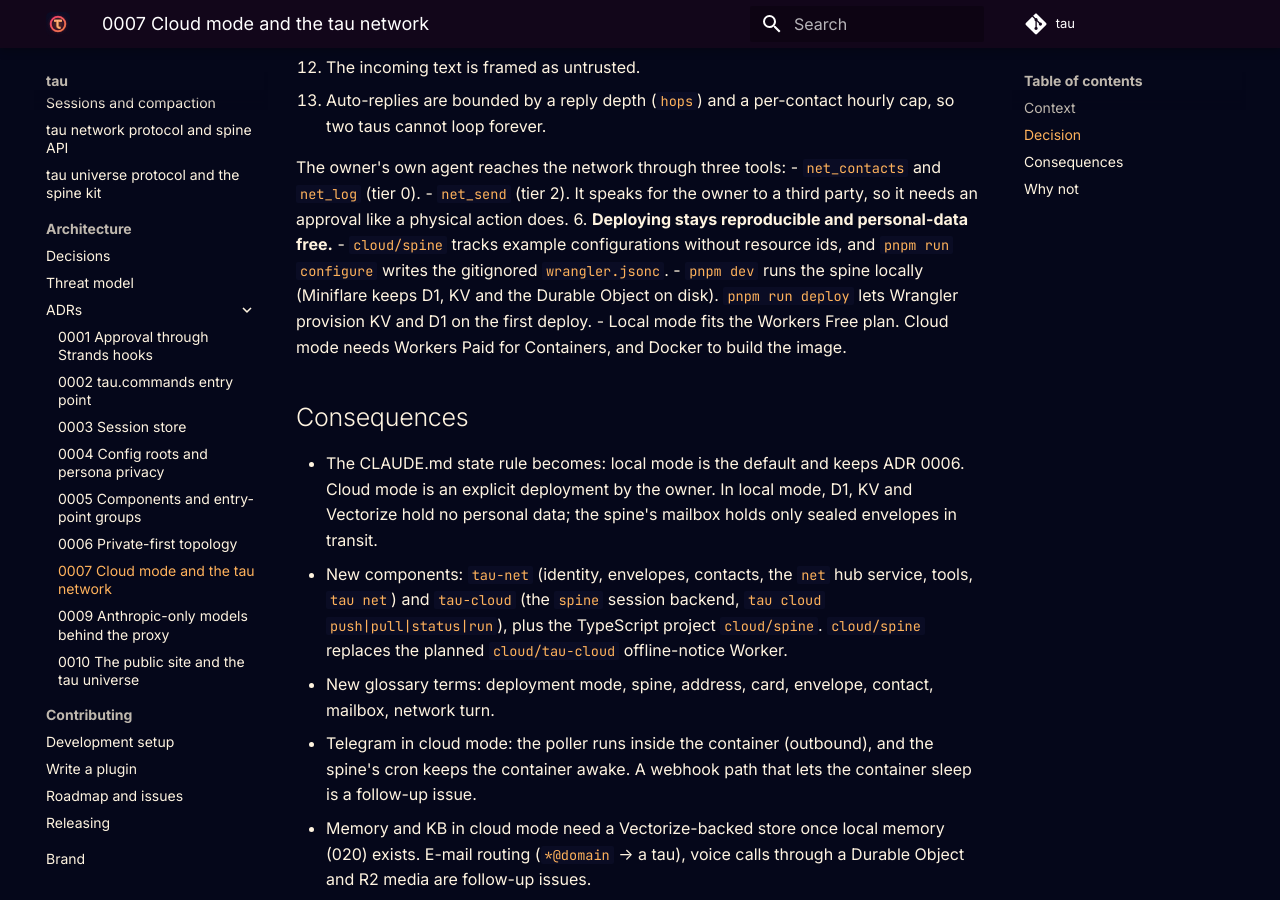
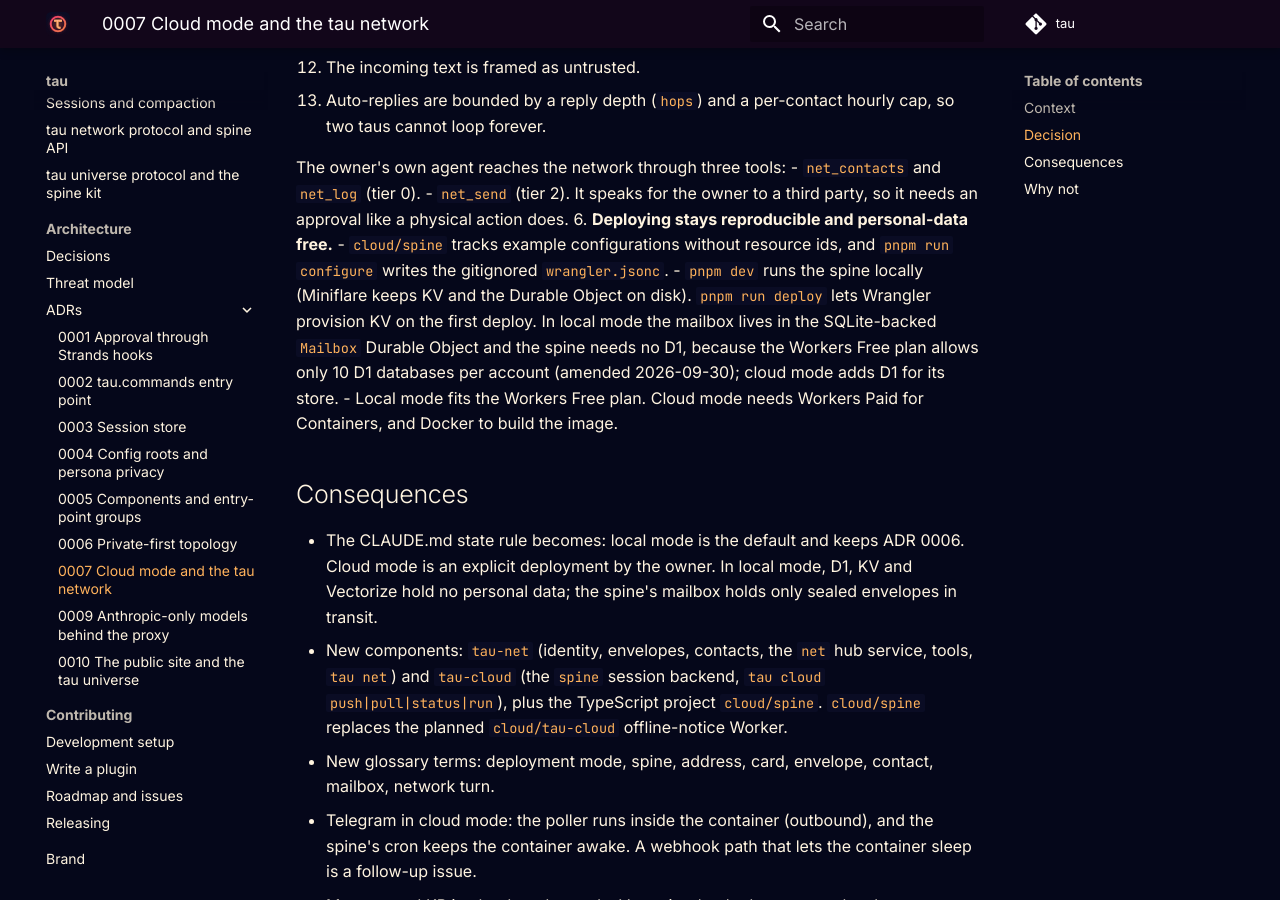
Before and after one commit to fport/tau, an MkDocs documentation site: the page built from docs/adr/0007-cloud-mode-and-tau-network.md, in a window 1280 px wide and 900 px high, scrolled down 1689 px. Built offline with MkDocs 1.6.1 and Material for MkDocs 9.7.7, drawn with Linux system fonts in a browser that asks for light colours; comment, search, counter and statistics services are not loaded.

Commit message:
docs: local mode needs no D1 (ADR 0007 amendment, 105)
Refs: 095, 105

```diff
--- a/docs/adr/0007-cloud-mode-and-tau-network.md
+++ b/docs/adr/0007-cloud-mode-and-tau-network.md
@@ -32,7 +32,7 @@ The private default must survive both: a tau that runs at home keeps its life da
    - `net_send` (tier 2). It speaks for the owner to a third party, so it needs an approval like a physical action does.
 6. **Deploying stays reproducible and personal-data free.**
    - `cloud/spine` tracks example configurations without resource ids, and `pnpm run configure` writes the gitignored `wrangler.jsonc`.
-   - `pnpm dev` runs the spine locally (Miniflare keeps D1, KV and the Durable Object on disk). `pnpm run deploy` lets Wrangler provision KV and D1 on the first deploy.
+   - `pnpm dev` runs the spine locally (Miniflare keeps KV and the Durable Object on disk). `pnpm run deploy` lets Wrangler provision KV on the first deploy. In local mode the mailbox lives in the SQLite-backed `Mailbox` Durable Object and the spine needs no D1, because the Workers Free plan allows only 10 D1 databases per account (amended 2026-09-30); cloud mode adds D1 for its store.
    - Local mode fits the Workers Free plan. Cloud mode needs Workers Paid for Containers, and Docker to build the image.
 
 ## Consequences
```
Also changed, not shown: roadmap/L9-network/105-spine-free-plan-link.md (+2 -2 lines).
